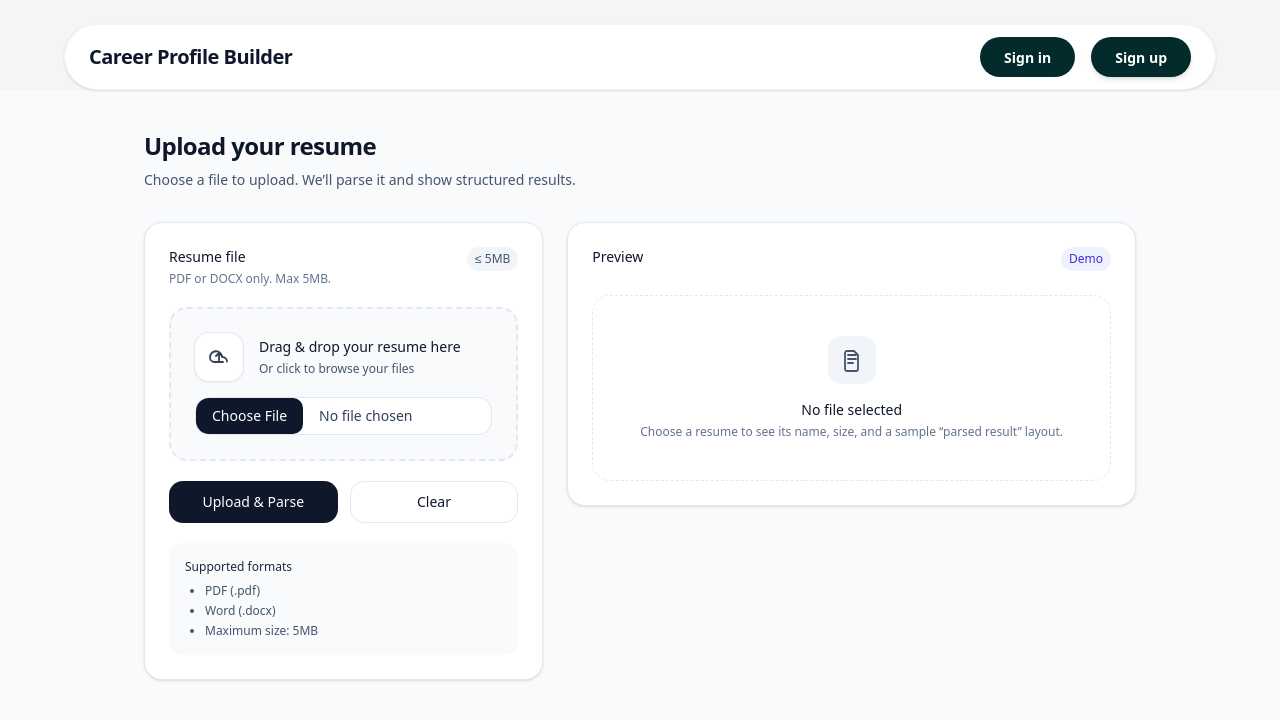
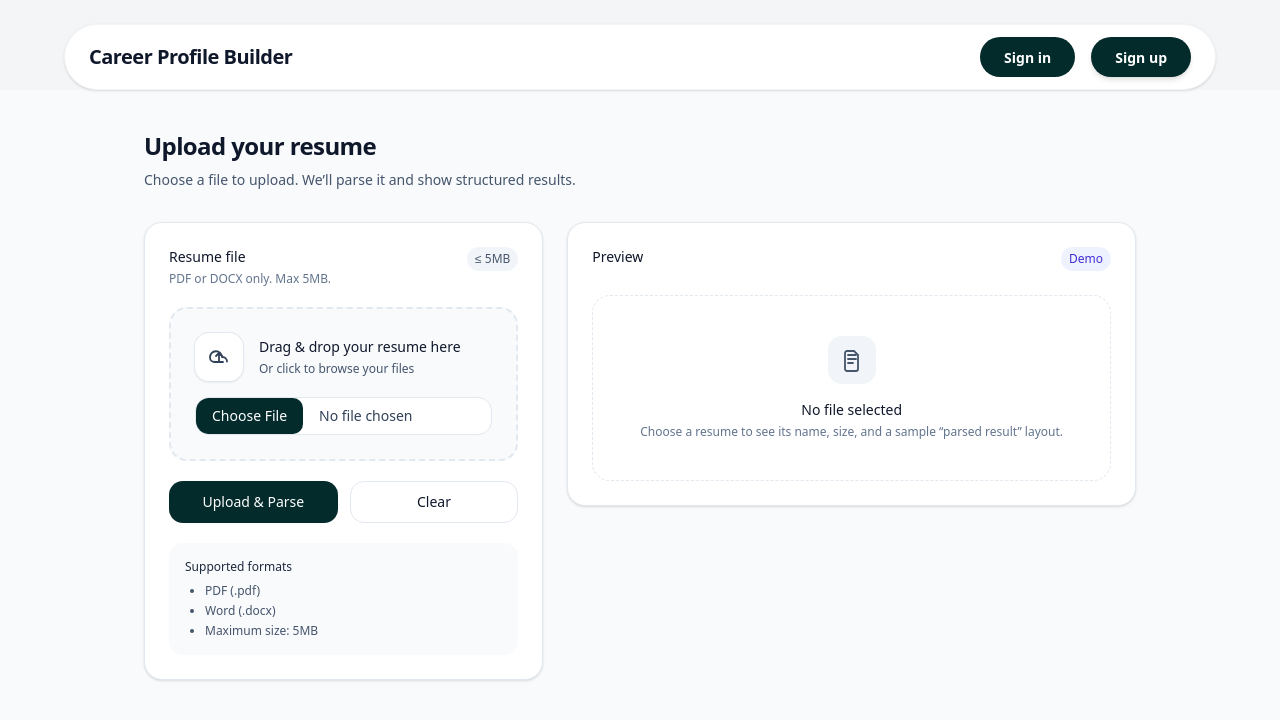
Before and after one commit to pyaephyo11979/career_profile_builder, a React (Vite) app in the folder frontend/: page /upload in a window 1280 px wide. Shown: the top 720 px of the page. Built offline with nearby package versions, Linux system fonts and the light colour scheme.

Commit message:
Change the Button Color from Every Page

```diff
--- a/frontend/src/pages/UploadPage.tsx
+++ b/frontend/src/pages/UploadPage.tsx
@@ -105,8 +105,8 @@ export default function UploadPage() {
                     accept=".pdf,.docx,application/pdf,application/vnd.openxmlformats-officedocument.wordprocessingml.document"
                     onChange={handleFileChange}
                     className="mt-4 block w-full cursor-pointer rounded-xl border border-slate-200 bg-white text-sm text-slate-700
-                               file:mr-4 file:rounded-lg file:border-0 file:bg-slate-900 file:px-4 file:py-2 file:text-sm file:font-medium file:text-white
-                               hover:file:bg-slate-800 focus:outline-none focus:ring-2 focus:ring-slate-400"
+                               file:mr-4 file:rounded-lg file:border-0 file:bg-[#032b2b] file:px-4 file:py-2 file:text-sm file:font-medium file:text-white
+                               hover:file:bg-[#043d3d] focus:outline-none focus:ring-2 focus:ring-slate-400"
                   />
                 </div>
               </label>
@@ -115,7 +115,7 @@ export default function UploadPage() {
               <div className="mt-5 grid gap-3 sm:grid-cols-2">
                 <button
                   type="button"
-                  className="inline-flex w-full items-center justify-center rounded-xl bg-slate-900 px-4 py-2.5 text-sm font-medium text-white hover:bg-slate-800"
+                  className="inline-flex w-full items-center justify-center rounded-xl bg-[#032b2b] px-4 py-2.5 text-sm font-medium text-white hover:bg-[#043d3d]"
                 >
                   Upload & Parse
                 </button>
```
